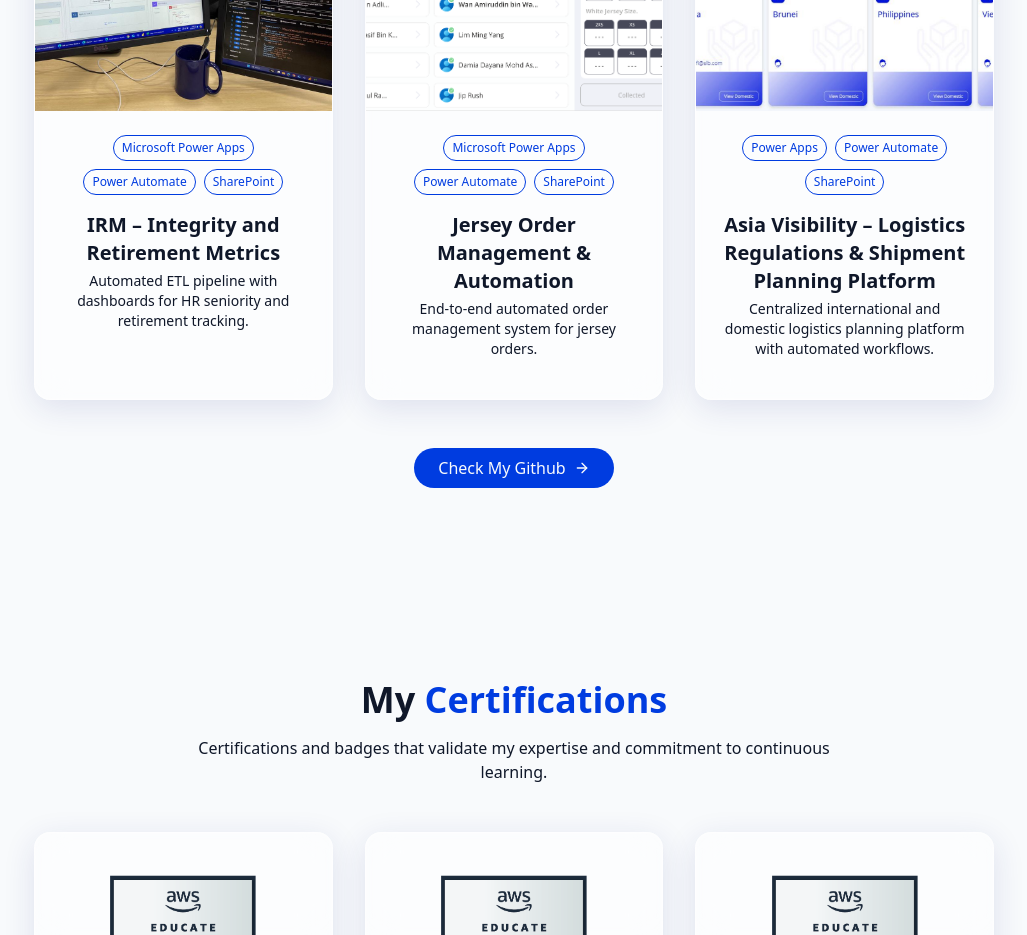
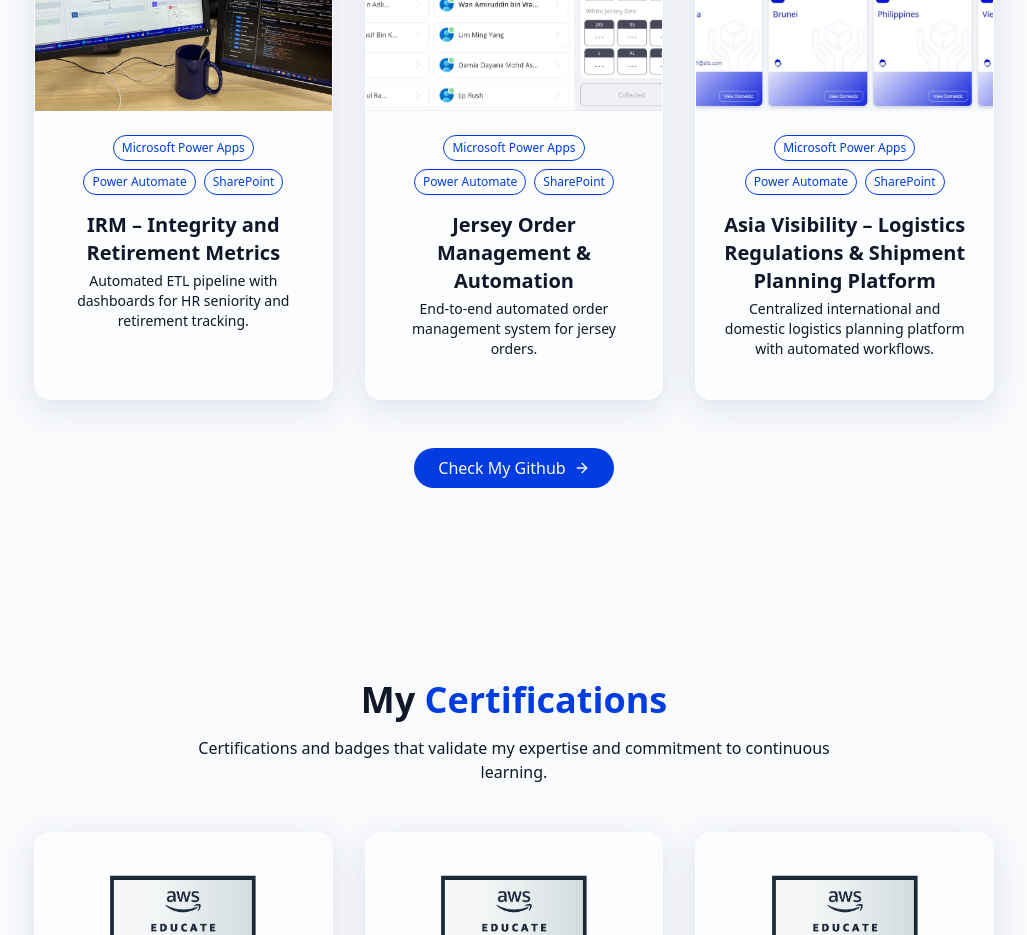
Before and after one commit to Danykenobi/DanialPortfolio, a React (Vite) app: page / in a window 1280 px wide. Shown: the part 4300-5235 px from the top of the page, without its empty margins (126-1153 px from the left). Built offline with nearby package versions, Linux system fonts and the light colour scheme.

Commit message:
Update AVP project tag to Microsoft Power Apps

```diff
--- a/src/components/ProjectsSection.jsx
+++ b/src/components/ProjectsSection.jsx
@@ -199,7 +199,7 @@
       "/projects/AVP/AVP9.png",
       "/projects/AVP/AVP10.png",
     ],
-    tags: ["Power Apps", "Power Automate", "SharePoint"],
+    tags: ["Microsoft Power Apps", "Power Automate", "SharePoint"],
     demoUrl: "#",
     githubUrl: "#",
     features: [
```
